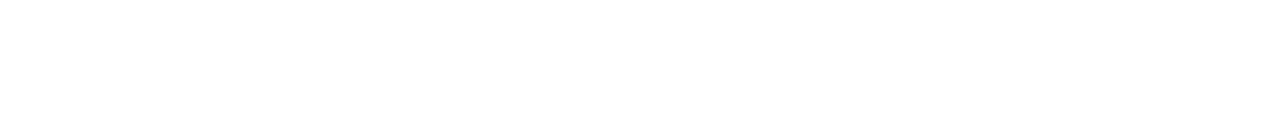
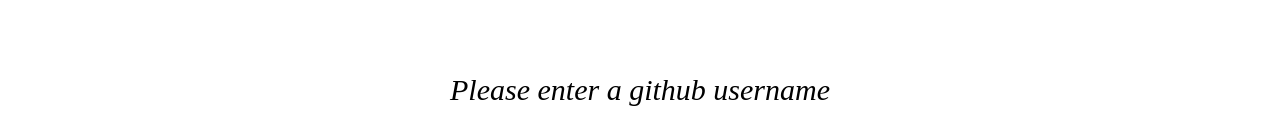
Before and after one commit to evdelph/XternBootcampP4, a React (Create React App) app: page /github in a window 1280 px wide. Shown: the part 672-809 px from the top of the page. Built offline with nearby package versions, Linux system fonts and the light colour scheme; a web font is replaced by a local one.

Commit message:
Add param to search in form

```diff
--- a/src/Github.js
+++ b/src/Github.js
@@ -1,4 +1,5 @@
 import React, {Component} from 'react'
+import {Route} from 'react-router-dom'
 
 import './Github.css'
 
@@ -35,6 +36,8 @@
                     </button>
                </div>
             </form>
+            <Route path="/github/:username" render={(props) => <h3>You searched for{props.match.params.username}</h3>}/>
+            <Route exact path="/github" render={() => <h3>Please enter a github username</h3>}/>
         </div>
     )
    }
```
